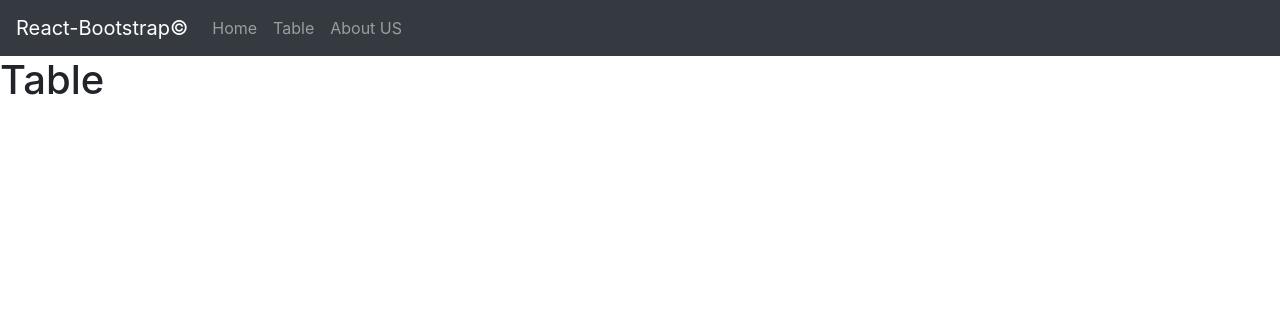
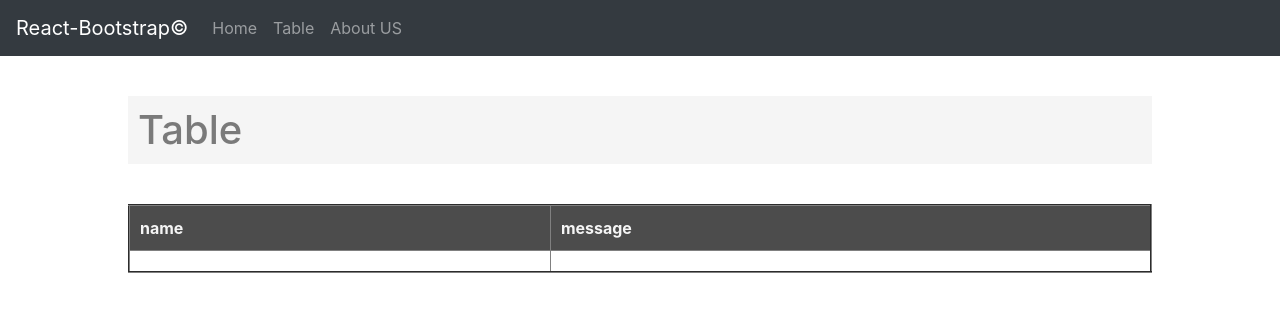
Before and after one commit to Leozin89python/framework-bootstrap, a React (Create React App) app in the folder framework-bootstrap/atividades-bootstrap/simple-react-bootstrap/bootstrapreact/: page /table in a window 1280 px wide. Shown: the top 312 px of the page. Built offline with nearby package versions, Linux system fonts and the light colour scheme; no server answers; the database is empty; the HTML template or start-up script is replaced by a standard one.

Commit message:
bootstrap-activities

```diff
--- a/framework-bootstrap/atividades-bootstrap/simple-react-bootstrap/bootstrapreact/src/components/Db/db.js
+++ b/framework-bootstrap/atividades-bootstrap/simple-react-bootstrap/bootstrapreact/src/components/Db/db.js
@@ -0,0 +1,17 @@
+import firebase from 'firebase'
+
+const firebaseConfig = {
+    apiKey: "AIzaSyCU3SBE24AlZVaNZZD5HYLYtLXS0KezvBU",
+    authDomain: "react-bootstrap-e280f.firebaseapp.com",
+    databaseURL: "https://react-bootstrap-e280f-default-rtdb.firebaseio.com",
+    projectId: "react-bootstrap-e280f",
+    storageBucket: "react-bootstrap-e280f.appspot.com",
+    messagingSenderId: "142495952752",
+    appId: "1:142495952752:web:27a7bfc00a67df74b0e9b5"
+  };
+
+  if(!firebase.app.legth){
+    firebase.initializeApp(firebaseConfig)
+    }
+
+export default firebase
--- a/framework-bootstrap/atividades-bootstrap/simple-react-bootstrap/bootstrapreact/src/components/table/table.css
+++ b/framework-bootstrap/atividades-bootstrap/simple-react-bootstrap/bootstrapreact/src/components/table/table.css
@@ -0,0 +1,24 @@
+.table-bootstrap{
+    display: flex;
+    flex-direction: column;
+    justify-content: center;
+    align-items: center;
+}
+.table-bootstrap h1 {
+    color:  rgba(0,0,0,0.5);
+    margin: 40px 0;
+    background-color: whitesmoke;
+    width: 80%;
+    padding: 10px;
+}
+.table-bootstrap table{
+    width: 80%;
+    padding: 10px;
+}
+.table-bootstrap thead th{
+    background-color: rgba(0,0,0,0.7);
+    color: whitesmoke;
+}
+.table-bootstrap th{
+    padding: 10px;
+}
--- a/framework-bootstrap/atividades-bootstrap/simple-react-bootstrap/bootstrapreact/src/components/table/table.jsx
+++ b/framework-bootstrap/atividades-bootstrap/simple-react-bootstrap/bootstrapreact/src/components/table/table.jsx
@@ -1,10 +1,59 @@
 import React, {Component} from 'react'
+import firebase from '../Db/db'
+
+import './table.css'
 
 export default class Table extends Component{
+    constructor(props){
+        super(props)
+
+        this.state = {
+            name:'',
+            msg:''
+        }
+
+        firebase.database()
+                .ref('client')
+                .child('clients')
+                .on('value',(snapshot)=>{
+
+            let state   = this.state
+            state.name  = snapshot.val().name
+            this.setState(state)
+        })
+
+        firebase.database()
+                .ref('client')
+                .child('clients')
+                .on('value',(snapshot)=>{
+
+            let state = this.state
+            state.msg = snapshot.val().msg
+            this.setState(state)
+        })
+    }
+
     render(){
+        const {name, msg} = this.state
+
         return(
-            <div>
+            <div className="table-bootstrap">
                 <h1>Table</h1>
+
+                <table className="tab" border="2px">
+                    <thead>
+                        <tr>
+                            <th>name</th>
+                            <th>message</th>
+                        </tr>
+                    </thead>
+                    <tbody>
+                        <tr>
+                            <th>{name}</th>
+                            <th> {msg}</th>
+                        </tr>
+                    </tbody>
+                </table>
             </div>
         )
     }
```
